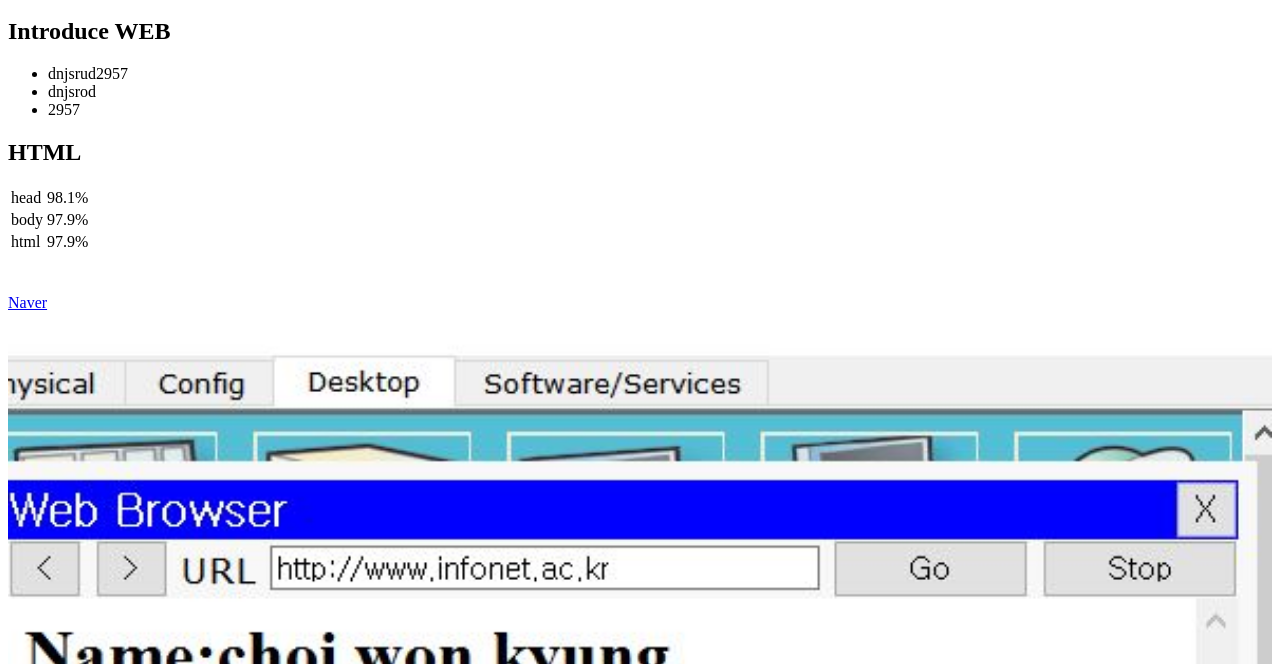
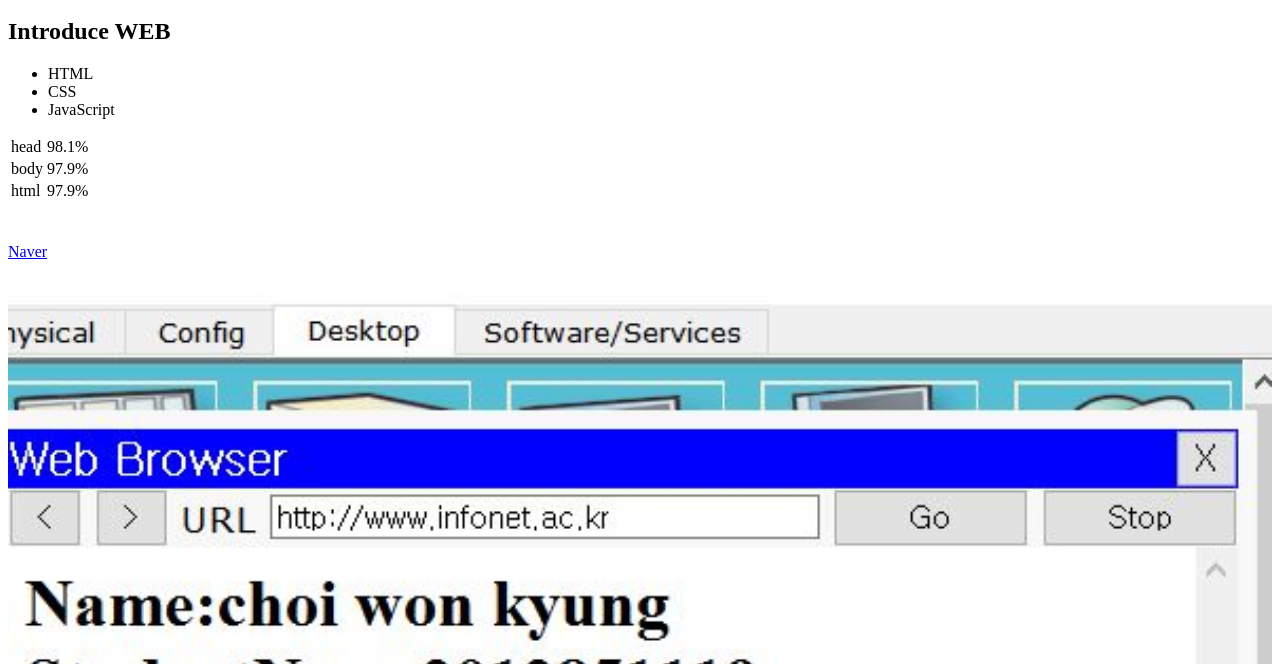
Before and after one commit to dnjsrod2/web1, a plain HTML site: page index.html in a window 1280 px wide. Shown: the part 136-800 px from the top of the page. Drawn offline with Linux system fonts and the light colour scheme.

Commit message:
Add files via upload

```diff
--- a/index.html
+++ b/index.html
@@ -13,11 +13,10 @@
     </ol>
     <h2>Introduce WEB</h2>
     <ul>
-      <li>dnjsrud2957</li>
-      <li>dnjsrod</li>
-      <li>2957</li>
+      <li>HTML</li>
+      <li>CSS</li>
+      <li>JavaScript</li>
     </ul>
-    <h2>HTML</h2>
     <table>
       <tr>
         <td>head</td>
```
Also changed, not shown: 1.html (+0 -1 lines), 3.html (+3 -3 lines).
